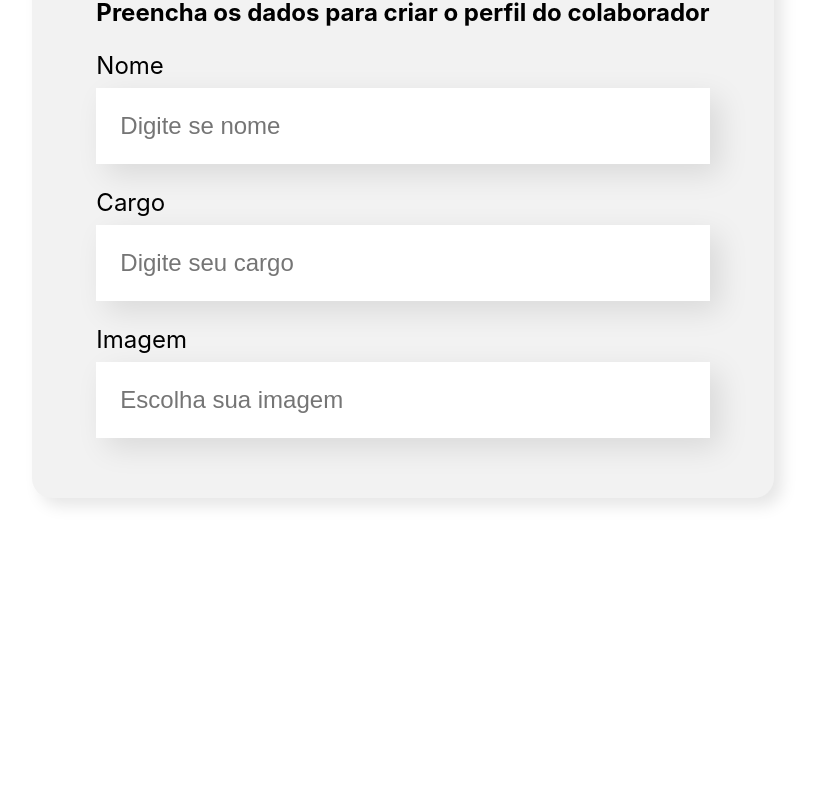
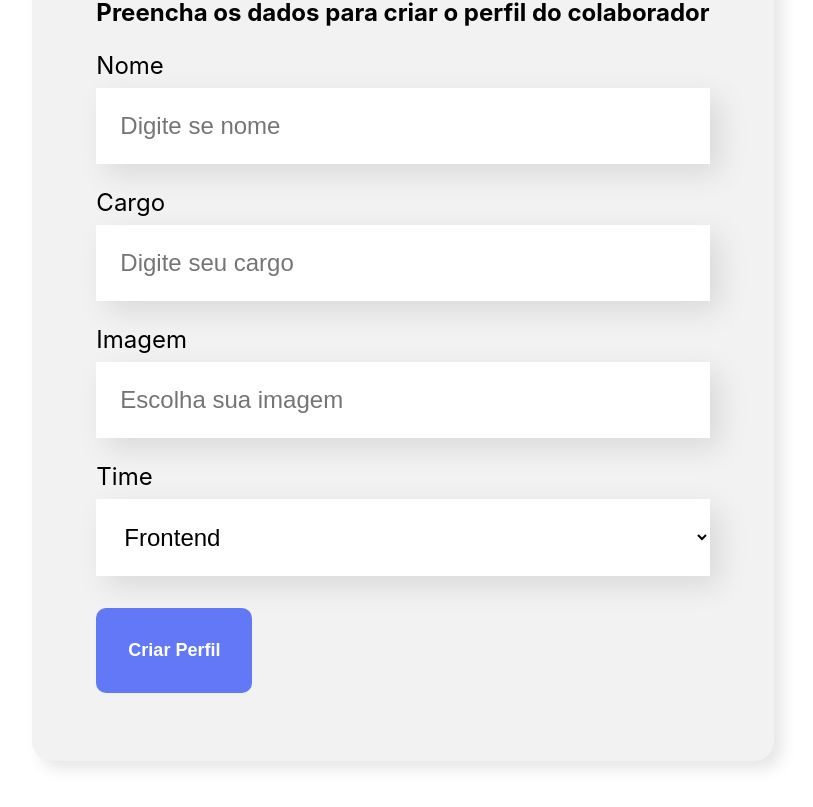
Before and after one commit to PedroHSilva/organo_react-app, a React (Create React App) app: page / in a window 1280 px wide. Shown: the part 636-1443 px from the top of the page, without its empty margins (237-1050 px from the left). Before the commit the page ends 1214 px from the top, so only its background shows below. Built offline with nearby package versions, Linux system fonts and the light colour scheme; the HTML template or start-up script is replaced by a standard one.

Commit message:
Finalizando aparencia do formulario

```diff
--- /dev/null
+++ b/src/componentes/Botao/index.css
@@ -0,0 +1,15 @@
+.botao {
+    background-color: #6278f7;
+    border-radius: 10px;
+    font-weight: 700;
+    border: none;
+    color: #fff;
+    font-size: 18px;
+    padding: 32px;
+    cursor: pointer;
+    margin: 32px 0;
+}
+
+.botao:hover {
+    background-color: #4756b7;
+}
--- /dev/null
+++ b/src/componentes/Botao/index.jsx
@@ -0,0 +1,8 @@
+import './index.css'
+const Botao = (props) => {
+    return (
+        <button className="botao">{ props.children }</button>
+    )
+}
+
+export default Botao
--- a/src/componentes/Formulario/index.jsx
+++ b/src/componentes/Formulario/index.jsx
@@ -1,14 +1,29 @@
+import Botao from "../Botao"
 import CampoTexto from "../CampoTexto"
+import ListaSuspensa from "../ListaSuspensa"
 import './index.css'
 
-const Formulario = () =>
+const Formulario = () => {
+    const times = [
+        'Frontend',
+        'Backend',
+        'Devops',
+        'UX Design',
+        'Marketing',
+        'Gestão'
+    ]
+    return (
     <section className="formulario">
         <form>
             <h2>Preencha os dados para criar o perfil do colaborador</h2>
             <CampoTexto label="Nome" name="nome" placeholder="Digite se nome" />
             <CampoTexto label="Cargo" name="cargo" placeholder="Digite seu cargo" />
             <CampoTexto label="Imagem" name="imagem" placeholder="Escolha sua imagem" />
+            <ListaSuspensa itens={times} label ="Time"></ListaSuspensa>
+            <Botao>Criar Perfil</Botao>
         </form>
     </section>
+    )
+}
 
 export default Formulario
--- /dev/null
+++ b/src/componentes/ListaSuspensa/index.css
@@ -0,0 +1,17 @@
+
+.lista-suspensa label {
+    font-weight: 400;
+    display: block;
+    font-size: 24px;
+    margin-bottom: 8px;
+}
+
+.lista-suspensa select{
+    background-color: #fff;
+    box-shadow: 10px 10px 30px rgba(0,0,0,0.1);
+    width: 100%;
+    border: none;
+    font-size: 24px;
+    padding: 24px;
+    box-sizing: border-box;
+}
--- /dev/null
+++ b/src/componentes/ListaSuspensa/index.jsx
@@ -0,0 +1,10 @@
+import './index.css'
+
+const ListaSuspensa = (props) =>
+    <div className='lista-suspensa'>
+        <label>{ props.label }</label>
+        <select name="" id="">
+            { props.itens.map(item => <option key={ item }>{ item }</option>) }
+        </select>
+    </div>
+export default ListaSuspensa
```
